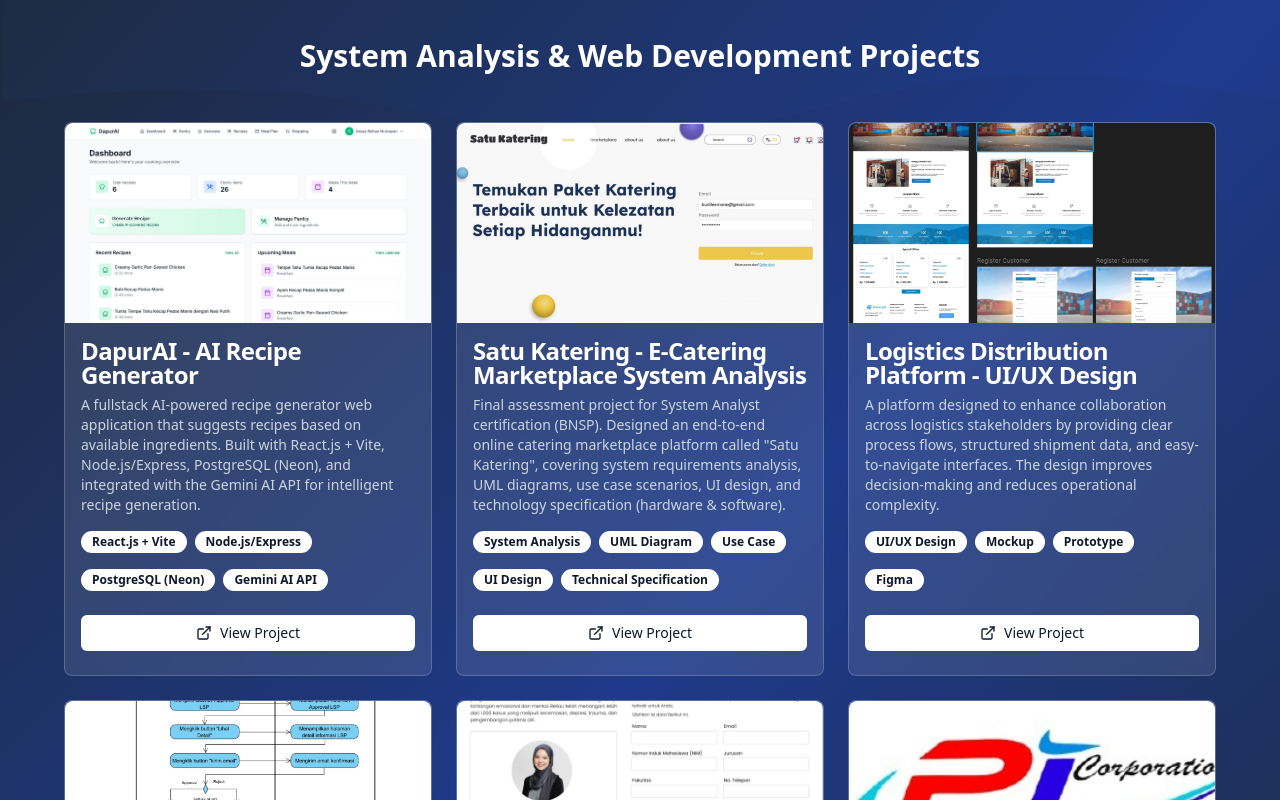
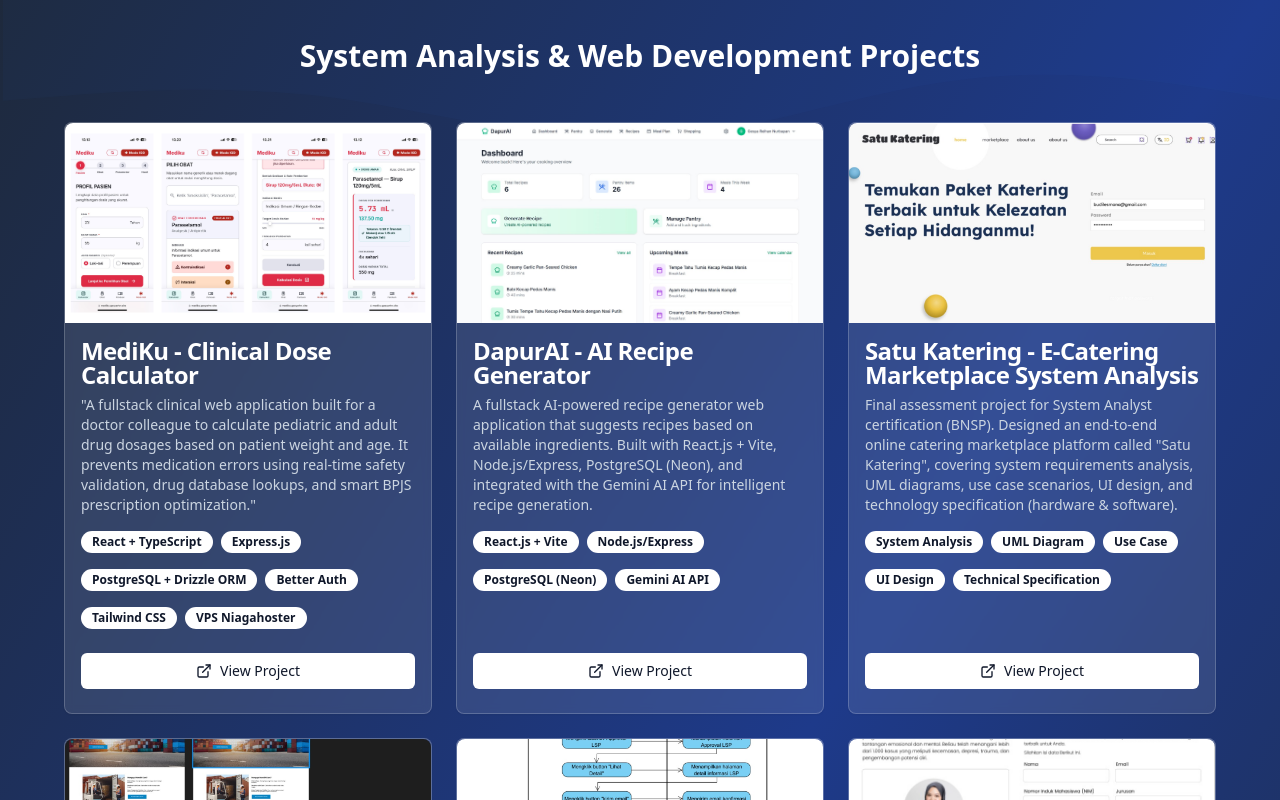
Before and after one commit to Gesyarhn/MyPortfolio, a Next.js app: page / in a window 1280 px wide. Shown: the part 1660-2460 px from the top of the page. Built offline with nearby package versions, Linux system fonts and the light colour scheme.

Commit message:
tambah project MediKu

```diff
--- a/app/page.tsx
+++ b/app/page.tsx
@@ -276,6 +276,47 @@ export default function Portfolio() {
           </h2>
 
           <div className="grid md:grid-cols-2 lg:grid-cols-3 gap-6">
+
+            {/* MediKu */}
+              <Card className="group hover:shadow-xl transition-all bg-white/10 backdrop-blur-sm border-white/20 flex flex-col h-full hover:bg-white/15">
+                <CardHeader className="p-0">
+                  <Image
+                    src="/logos/mediku-cover.png"
+                    alt="MediKu - Clinical Dose Calculator"
+                    width={400}
+                    height={200}
+                    className="rounded-t-lg w-full h-[200px] object-cover"
+                  />
+                </CardHeader>
+                <CardContent className="flex flex-col flex-grow p-4">
+                  <CardTitle className="mb-2 text-white">
+                    MediKu - Clinical Dose Calculator
+                  </CardTitle>
+                  <CardDescription className="mb-4 text-slate-300">
+                    "A fullstack clinical web application built for a doctor colleague to calculate pediatric and adult drug dosages based on patient weight and age. It prevents medication errors using real-time safety validation, drug database lookups, and smart BPJS prescription optimization."
+                  </CardDescription>
+                  <div className="flex flex-wrap gap-2 mb-4">
+                    <Badge variant="secondary" className="mb-2 bg-white text-slate-900 hover:bg-slate-100">React + TypeScript</Badge>
+                    <Badge variant="secondary" className="mb-2 bg-white text-slate-900 hover:bg-slate-100">Express.js</Badge>
+                    <Badge variant="secondary" className="mb-2 bg-white text-slate-900 hover:bg-slate-100">PostgreSQL + Drizzle ORM</Badge>
+                    <Badge variant="secondary" className="mb-2 bg-white text-slate-900 hover:bg-slate-100">Better Auth</Badge>
+                    <Badge variant="secondary" className="mb-2 bg-white text-slate-900 hover:bg-slate-100">Tailwind CSS</Badge>
+                    <Badge variant="secondary" className="mb-2 bg-white text-slate-900 hover:bg-slate-100">VPS Niagahoster</Badge>
+                  </div>
+                  <div className="mt-auto">
+                    <Button size="sm" className="mb-2 bg-white w-full text-slate-900 hover:bg-blue-100" asChild>
+                      <a
+                        href="https://mediku.gesyarhn.site/"
+                        target="_blank"
+                        rel="noopener noreferrer"
+                        className="flex items-center justify-center gap-2"
+                      >
+                        <ExternalLink className="w-3.5 h-3.5" /> View Project
+                      </a>
+                    </Button>
+                  </div>
+                </CardContent>
+              </Card>
 
             {/* Dapur AI */}
             <Card className="group hover:shadow-xl transition-all bg-white/10 backdrop-blur-sm border-white/20 flex flex-col h-full hover:bg-white/15">
```
Also changed, not shown: public/logos/mediku-cover.png (added).
